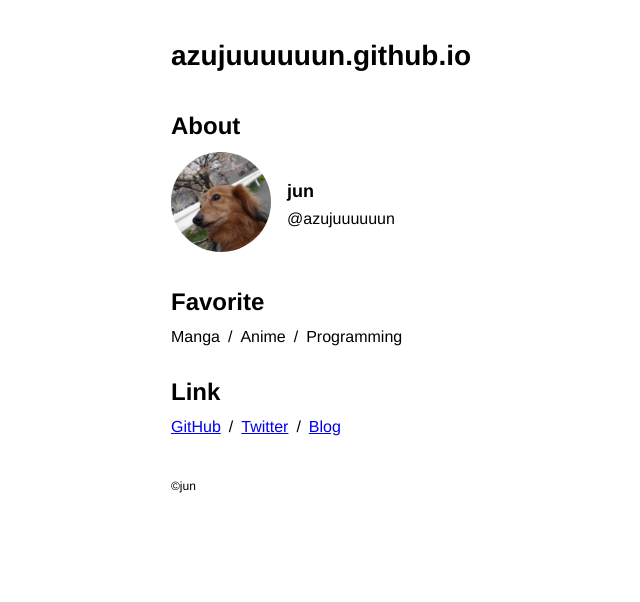
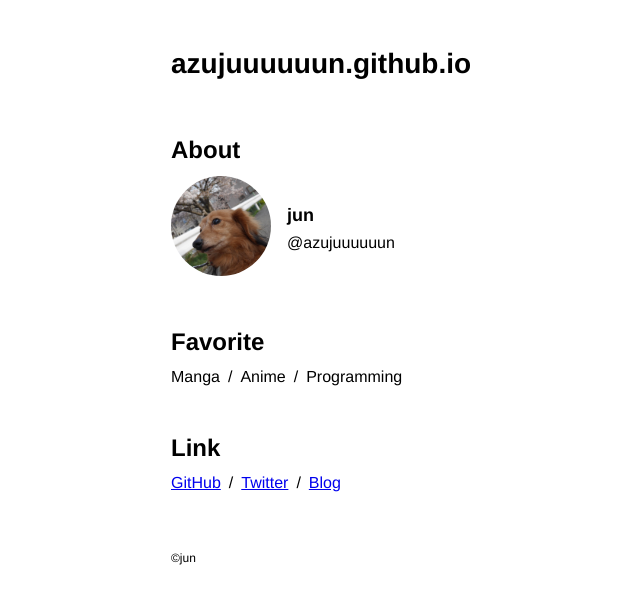
Before and after one commit to azujuuuuuun/azujuuuuuun.github.io, a Next.js app: page / in a window 1280 px wide. Shown: the top 602 px of the page, without its empty margins (164-804 px from the left). Built offline with nearby package versions, Linux system fonts and the light colour scheme.

Commit message:
Modify padding

```diff
--- a/src/modules/About/index.module.scss
+++ b/src/modules/About/index.module.scss
@@ -2,6 +2,7 @@
 
 .About {
   display: block;
+  padding: $space-xs $space-l;
 
   &__heading {
     font-size: $font-size-xl;
--- a/src/modules/Favorite/index.module.scss
+++ b/src/modules/Favorite/index.module.scss
@@ -2,6 +2,7 @@
 
 .Favorite {
   display: block;
+  padding: $space-xs $space-l;
 
   &__heading {
     font-size: $font-size-xl;
--- a/src/modules/Footer/index.module.scss
+++ b/src/modules/Footer/index.module.scss
@@ -2,6 +2,7 @@
 
 .Footer {
   display: block;
+  padding: $space-xs $space-l;
 
   &__copyright {
     font-size: $font-size-xs;
--- a/src/modules/Header/index.module.scss
+++ b/src/modules/Header/index.module.scss
@@ -2,6 +2,7 @@
 
 .Header {
   display: block;
+  padding: $space-xs $space-l;
 
   &__title {
     font-size: $font-size-xxl;
--- a/src/modules/Link/index.module.scss
+++ b/src/modules/Link/index.module.scss
@@ -2,6 +2,7 @@
 
 .Link {
   display: block;
+  padding: $space-xs $space-l;
 
   &__heading {
     font-size: $font-size-xl;
--- a/src/templates/HomeTemplate/index.module.scss
+++ b/src/templates/HomeTemplate/index.module.scss
@@ -3,7 +3,6 @@
 .HomeTemplate {
   margin: $space-xxl auto;
   max-width: 650px;
-  padding: $space-none $space-l;
 
   &__header + &__main {
     margin-top: $space-xxl;
```
